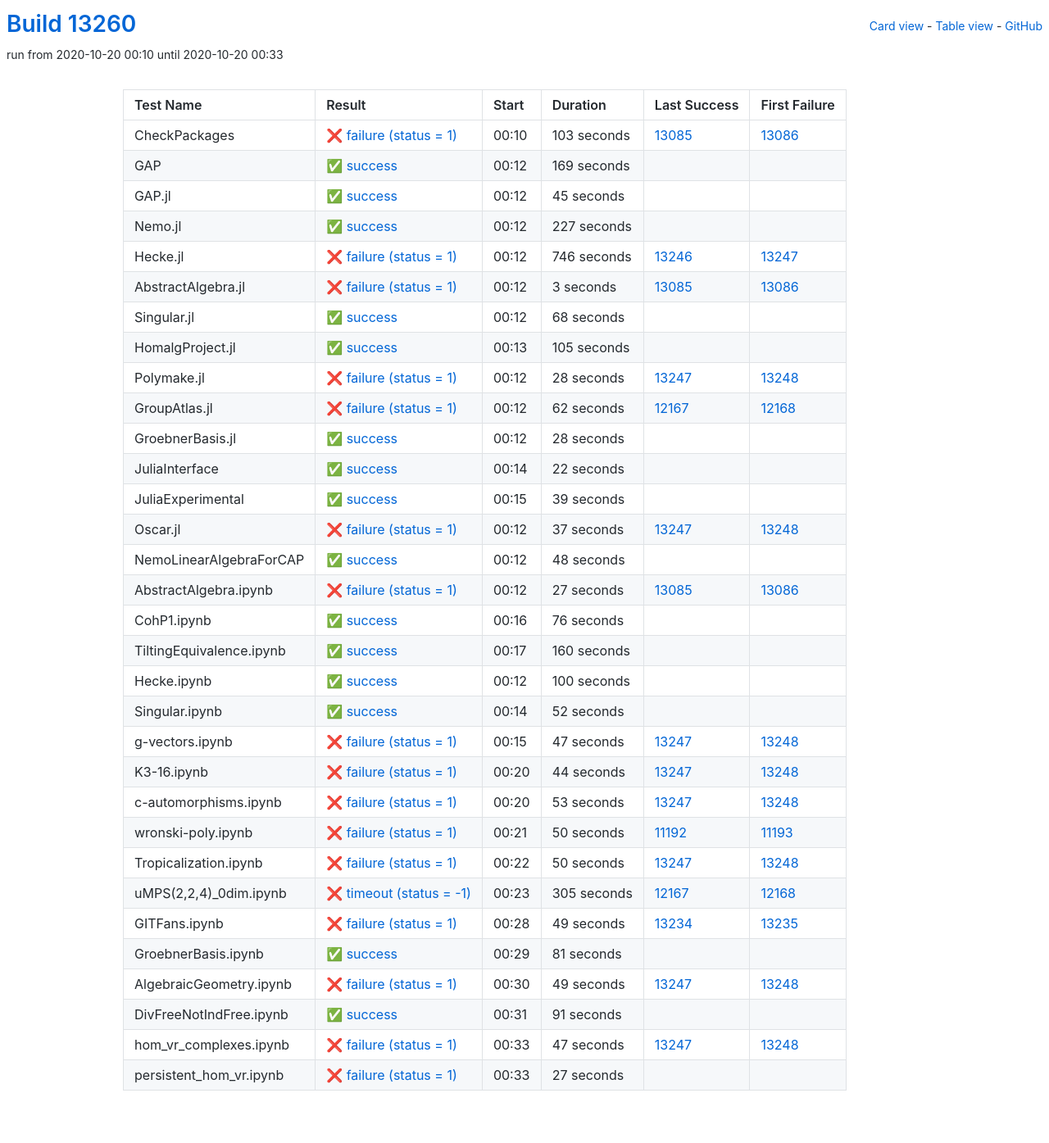
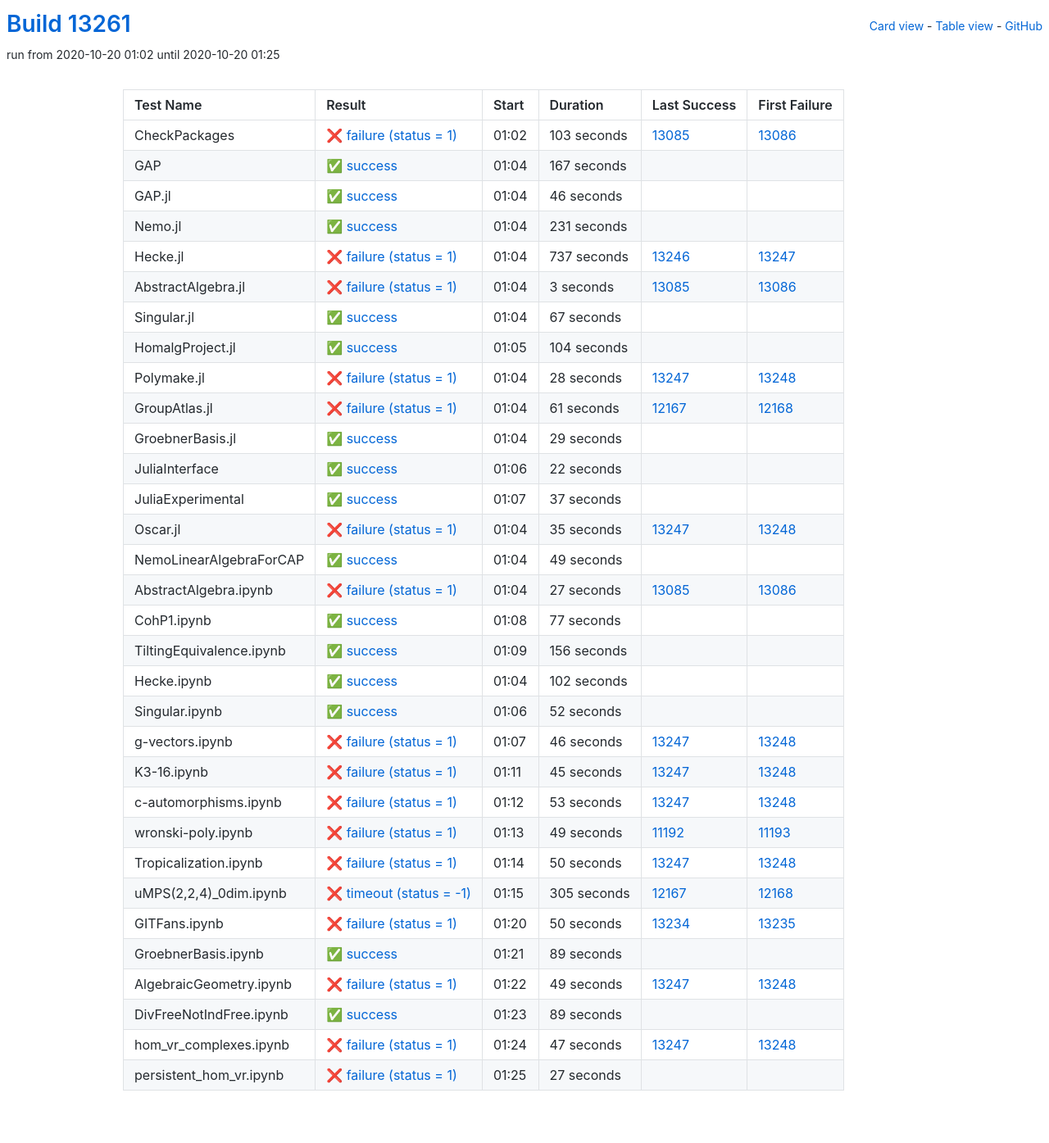
Before and after one commit to oscar-system/oscar-ci-status, a Jekyll site: the page built from table.html, in a window 1280 px wide. Shown: the whole page at 82% size. Built offline with Jekyll 4.4.1, drawn with Linux system fonts in a browser that asks for light colours.

Commit message:
Build #13261

```diff
--- a/_data/ci.yml
+++ b/_data/ci.yml
@@ -1,6 +1,6 @@
 ---
-build: 13260
-build_url: https://oscarci.mathematik.uni-kl.de/job/oscar/13260/
+build: 13261
+build_url: https://oscarci.mathematik.uni-kl.de/job/oscar/13261/
 job: oscar
 organization: oscar-system
 repo: oscar-ci-status
@@ -8,8 +8,8 @@
 tests:
 - name: CheckPackages
   id: checkpackages
-  log: https://oscarci.mathematik.uni-kl.de/job/oscar/13260/artifact/logs/build-13260/CheckPackages.log
-  start: 2020-10-20 00:10
+  log: https://oscarci.mathematik.uni-kl.de/job/oscar/13261/artifact/logs/build-13261/CheckPackages.log
+  start: 2020-10-20 01:02
   success: false
   exitcode: 1
   status: failure
@@ -20,56 +20,56 @@
   first_failure_url: https://oscarci.mathematik.uni-kl.de/job/oscar/13086/
 - name: GAP
   id: gap
-  log: https://oscarci.mathematik.uni-kl.de/job/oscar/13260/artifact/logs/build-13260/GAP.log
-  start: 2020-10-20 00:12
+  log: https://oscarci.mathematik.uni-kl.de/job/oscar/13261/artifact/logs/build-13261/GAP.log
+  start: 2020-10-20 01:04
   success: true
   exitcode: 0
   status: success
-  duration: 169
+  duration: 167
   last_success: false
   last_success_url:
   first_failure: false
   first_failure_url:
 - name: GAP.jl
   id: gap-jl
-  log: https://oscarci.mathematik.uni-kl.de/job/oscar/13260/artifact/logs/build-13260/GAP.jl.log
-  start: 2020-10-20 00:12
+  log: https://oscarci.mathematik.uni-kl.de/job/oscar/13261/artifact/logs/build-13261/GAP.jl.log
+  start: 2020-10-20 01:04
   success: true
   exitcode: 0
   status: success
-  duration: 45
+  duration: 46
   last_success: false
   last_success_url:
   first_failure: false
   first_failure_url:
 - name: Nemo.jl
   id: nemo-jl
-  log: https://oscarci.mathematik.uni-kl.de/job/oscar/13260/artifact/logs/build-13260/Nemo.jl.log
-  start: 2020-10-20 00:12
+  log: https://oscarci.mathematik.uni-kl.de/job/oscar/13261/artifact/logs/build-13261/Nemo.jl.log
+  start: 2020-10-20 01:04
   success: true
   exitcode: 0
   status: success
-  duration: 227
+  duration: 231
   last_success: false
   last_success_url:
   first_failure: false
   first_failure_url:
 - name: Hecke.jl
   id: hecke-jl
-  log: https://oscarci.mathematik.uni-kl.de/job/oscar/13260/artifact/logs/build-13260/Hecke.jl.log
-  start: 2020-10-20 00:12
+  log: https://oscarci.mathematik.uni-kl.de/job/oscar/13261/artifact/logs/build-13261/Hecke.jl.log
+  start: 2020-10-20 01:04
   success: false
   exitcode: 1
   status: failure
-  duration: 746
+  duration: 737
   last_success: 13246
   last_success_url: https://oscarci.mathematik.uni-kl.de/job/oscar/13246/
   first_failure: 13247
   first_failure_url: https://oscarci.mathematik.uni-kl.de/job/oscar/13247/
 - name: AbstractAlgebra.jl
   id: abstractalgebra-jl
-  log: https://oscarci.mathematik.uni-kl.de/job/oscar/13260/artifact/logs/build-13260/AbstractAlgebra.jl.log
-  start: 2020-10-20 00:12
+  log: https://oscarci.mathematik.uni-kl.de/job/oscar/13261/artifact/logs/build-13261/AbstractAlgebra.jl.log
+  start: 2020-10-20 01:04
   success: false
   exitcode: 1
   status: failure
@@ -80,32 +80,32 @@
   first_failure_url: https://oscarci.mathematik.uni-kl.de/job/oscar/13086/
 - name: Singular.jl
   id: singular-jl
-  log: https://oscarci.mathematik.uni-kl.de/job/oscar/13260/artifact/logs/build-13260/Singular.jl.log
-  start: 2020-10-20 00:12
+  log: https://oscarci.mathematik.uni-kl.de/job/oscar/13261/artifact/logs/build-13261/Singular.jl.log
+  start: 2020-10-20 01:04
   success: true
   exitcode: 0
   status: success
-  duration: 68
+  duration: 67
   last_success: false
   last_success_url:
   first_failure: false
   first_failure_url:
 - name: HomalgProject.jl
   id: homalgproject-jl
-  log: https://oscarci.mathematik.uni-kl.de/job/oscar/13260/artifact/logs/build-13260/HomalgProject.jl.log
-  start: 2020-10-20 00:13
+  log: https://oscarci.mathematik.uni-kl.de/job/oscar/13261/artifact/logs/build-13261/HomalgProject.jl.log
+  start: 2020-10-20 01:05
   success: true
   exitcode: 0
   status: success
-  duration: 105
+  duration: 104
   last_success: false
   last_success_url:
   first_failure: false
   first_failure_url:
 - name: Polymake.jl
   id: polymake-jl
-  log: https://oscarci.mathematik.uni-kl.de/job/oscar/13260/artifact/logs/build-13260/Polymake.jl.log
-  start: 2020-10-20 00:12
+  log: https://oscarci.mathematik.uni-kl.de/job/oscar/13261/artifact/logs/build-13261/Polymake.jl.log
+  start: 2020-10-20 01:04
   success: false
   exitcode: 1
   status: failure
@@ -116,32 +116,32 @@
   first_failure_url: https://oscarci.mathematik.uni-kl.de/job/oscar/13248/
 - name: GroupAtlas.jl
   id: groupatlas-jl
-  log: https://oscarci.mathematik.uni-kl.de/job/oscar/13260/artifact/logs/build-13260/GroupAtlas.jl.log
-  start: 2020-10-20 00:12
+  log: https://oscarci.mathematik.uni-kl.de/job/oscar/13261/artifact/logs/build-13261/GroupAtlas.jl.log
+  start: 2020-10-20 01:04
   success: false
   exitcode: 1
   status: failure
-  duration: 62
+  duration: 61
   last_success: 12167
   last_success_url: https://oscarci.mathematik.uni-kl.de/job/oscar/12167/
   first_failure: 12168
   first_failure_url: https://oscarci.mathematik.uni-kl.de/job/oscar/12168/
 - name: GroebnerBasis.jl
   id: groebnerbasis-jl
-  log: https://oscarci.mathematik.uni-kl.de/job/oscar/13260/artifact/logs/build-13260/GroebnerBasis.jl.log
-  start: 2020-10-20 00:12
+  log: https://oscarci.mathematik.uni-kl.de/job/oscar/13261/artifact/logs/build-13261/GroebnerBasis.jl.log
+  start: 2020-10-20 01:04
   success: true
   exitcode: 0
   status: success
-  duration: 28
+  duration: 29
   last_success: false
   last_success_url:
   first_failure: false
   first_failure_url:
 - name: JuliaInterface
   id: juliainterface
-  log: https://oscarci.mathematik.uni-kl.de/job/oscar/13260/artifact/logs/build-13260/JuliaInterface.log
-  start: 2020-10-20 00:14
+  log: https://oscarci.mathematik.uni-kl.de/job/oscar/13261/artifact/logs/build-13261/JuliaInterface.log
+  start: 2020-10-20 01:06
   success: true
   exitcode: 0
   status: success
@@ -152,44 +152,44 @@
   first_failure_url:
 - name: JuliaExperimental
   id: juliaexperimental
-  log: https://oscarci.mathematik.uni-kl.de/job/oscar/13260/artifact/logs/build-13260/JuliaExperimental.log
-  start: 2020-10-20 00:15
+  log: https://oscarci.mathematik.uni-kl.de/job/oscar/13261/artifact/logs/build-13261/JuliaExperimental.log
+  start: 2020-10-20 01:07
   success: true
   exitcode: 0
   status: success
-  duration: 39
+  duration: 37
   last_success: false
   last_success_url:
   first_failure: false
   first_failure_url:
 - name: Oscar.jl
   id: oscar-jl
-  log: https://oscarci.mathematik.uni-kl.de/job/oscar/13260/artifact/logs/build-13260/Oscar.jl.log
-  start: 2020-10-20 00:12
+  log: https://oscarci.mathematik.uni-kl.de/job/oscar/13261/artifact/logs/build-13261/Oscar.jl.log
+  start: 2020-10-20 01:04
   success: false
   exitcode: 1
   status: failure
-  duration: 37
+  duration: 35
   last_success: 13247
   last_success_url: https://oscarci.mathematik.uni-kl.de/job/oscar/13247/
   first_failure: 13248
   first_failure_url: https://oscarci.mathematik.uni-kl.de/job/oscar/13248/
 - name: NemoLinearAlgebraForCAP
   id: nemolinearalgebraforcap
-  log: https://oscarci.mathematik.uni-kl.de/job/oscar/13260/artifact/logs/build-13260/NemoLinearAlgebraForCAP.log
-  start: 2020-10-20 00:12
+  log: https://oscarci.mathematik.uni-kl.de/job/oscar/13261/artifact/logs/build-13261/NemoLinearAlgebraForCAP.log
+  start: 2020-10-20 01:04
   success: true
   exitcode: 0
   status: success
-  duration: 48
+  duration: 49
   last_success: false
   last_success_url:
   first_failure: false
   first_failure_url:
 - name: AbstractAlgebra.ipynb
   id: abstractalgebra-ipynb
-  log: https://oscarci.mathematik.uni-kl.de/job/oscar/13260/artifact/logs/build-13260/AbstractAlgebra.ipynb.log
-  start: 2020-10-20 00:12
+  log: https://oscarci.mathematik.uni-kl.de/job/oscar/13261/artifact/logs/build-13261/AbstractAlgebra.ipynb.log
+  start: 2020-10-20 01:04
   success: false
   exitcode: 1
   status: failure
@@ -200,44 +200,44 @@
   first_failure_url: https://oscarci.mathematik.uni-kl.de/job/oscar/13086/
 - name: CohP1.ipynb
   id: cohp1-ipynb
-  log: https://oscarci.mathematik.uni-kl.de/job/oscar/13260/artifact/logs/build-13260/CohP1.ipynb.log
-  start: 2020-10-20 00:16
+  log: https://oscarci.mathematik.uni-kl.de/job/oscar/13261/artifact/logs/build-13261/CohP1.ipynb.log
+  start: 2020-10-20 01:08
   success: true
   exitcode: 0
   status: success
-  duration: 76
+  duration: 77
   last_success: false
   last_success_url:
   first_failure: false
   first_failure_url:
 - name: TiltingEquivalence.ipynb
   id: tiltingequivalence-ipynb
-  log: https://oscarci.mathematik.uni-kl.de/job/oscar/13260/artifact/logs/build-13260/TiltingEquivalence.ipynb.log
-  start: 2020-10-20 00:17
+  log: https://oscarci.mathematik.uni-kl.de/job/oscar/13261/artifact/logs/build-13261/TiltingEquivalence.ipynb.log
+  start: 2020-10-20 01:09
   success: true
   exitcode: 0
   status: success
-  duration: 160
+  duration: 156
   last_success: false
   last_success_url:
   first_failure: false
   first_failure_url:
 - name: Hecke.ipynb
   id: hecke-ipynb
-  log: https://oscarci.mathematik.uni-kl.de/job/oscar/13260/artifact/logs/build-13260/Hecke.ipynb.log
-  start: 2020-10-20 00:12
+  log: https://oscarci.mathematik.uni-kl.de/job/oscar/13261/artifact/logs/build-13261/Hecke.ipynb.log
+  start: 2020-10-20 01:04
   success: true
   exitcode: 0
   status: success
-  duration: 100
+  duration: 102
   last_success: false
   last_success_url:
   first_failure: false
   first_failure_url:
 - name: Singular.ipynb
   id: singular-ipynb
-  log: https://oscarci.mathematik.uni-kl.de/job/oscar/13260/artifact/logs/build-13260/Singular.ipynb.log
-  start: 2020-10-20 00:14
+  log: https://oscarci.mathematik.uni-kl.de/job/oscar/13261/artifact/logs/build-13261/Singular.ipynb.log
+  start: 2020-10-20 01:06
   success: true
   exitcode: 0
   status: success
@@ -248,32 +248,32 @@
   first_failure_url:
 - name: g-vectors.ipynb
   id: g-vectors-ipynb
-  log: https://oscarci.mathematik.uni-kl.de/job/oscar/13260/artifact/logs/build-13260/g-vectors.ipynb.log
-  start: 2020-10-20 00:15
+  log: https://oscarci.mathematik.uni-kl.de/job/oscar/13261/artifact/logs/build-13261/g-vectors.ipynb.log
+  start: 2020-10-20 01:07
   success: false
   exitcode: 1
   status: failure
-  duration: 47
+  duration: 46
   last_success: 13247
   last_success_url: https://oscarci.mathematik.uni-kl.de/job/oscar/13247/
   first_failure: 13248
   first_failure_url: https://oscarci.mathematik.uni-kl.de/job/oscar/13248/
 - name: K3-16.ipynb
   id: k3-16-ipynb
-  log: https://oscarci.mathematik.uni-kl.de/job/oscar/13260/artifact/logs/build-13260/K3-16.ipynb.log
-  start: 2020-10-20 00:20
+  log: https://oscarci.mathematik.uni-kl.de/job/oscar/13261/artifact/logs/build-13261/K3-16.ipynb.log
+  start: 2020-10-20 01:11
   success: false
   exitcode: 1
   status: failure
-  duration: 44
+  duration: 45
   last_success: 13247
   last_success_url: https://oscarci.mathematik.uni-kl.de/job/oscar/13247/
   first_failure: 13248
   first_failure_url: https://oscarci.mathematik.uni-kl.de/job/oscar/13248/
 - name: c-automorphisms.ipynb
   id: c-automorphisms-ipynb
-  log: https://oscarci.mathematik.uni-kl.de/job/oscar/13260/artifact/logs/build-13260/c-automorphisms.ipynb.log
-  start: 2020-10-20 00:20
+  log: https://oscarci.mathematik.uni-kl.de/job/oscar/13261/artifact/logs/build-13261/c-automorphisms.ipynb.log
+  start: 2020-10-20 01:12
   success: false
   exitcode: 1
   status: failure
@@ -284,20 +284,20 @@
   first_failure_url: https://oscarci.mathematik.uni-kl.de/job/oscar/13248/
 - name: wronski-poly.ipynb
   id: wronski-poly-ipynb
-  log: https://oscarci.mathematik.uni-kl.de/job/oscar/13260/artifact/logs/build-13260/wronski-poly.ipynb.log
-  start: 2020-10-20 00:21
+  log: https://oscarci.mathematik.uni-kl.de/job/oscar/13261/artifact/logs/build-13261/wronski-poly.ipynb.log
+  start: 2020-10-20 01:13
   success: false
   exitcode: 1
   status: failure
-  duration: 50
+  duration: 49
   last_success: 11192
   last_success_url: https://oscarci.mathematik.uni-kl.de/job/oscar/11192/
   first_failure: 11193
   first_failure_url: https://oscarci.mathematik.uni-kl.de/job/oscar/11193/
 - name: Tropicalization.ipynb
   id: tropicalization-ipynb
-  log: https://oscarci.mathematik.uni-kl.de/job/oscar/13260/artifact/logs/build-13260/Tropicalization.ipynb.log
-  start: 2020-10-20 00:22
+  log: https://oscarci.mathematik.uni-kl.de/job/oscar/13261/artifact/logs/build-13261/Tropicalization.ipynb.log
+  start: 2020-10-20 01:14
   success: false
   exitcode: 1
   status: failure
@@ -308,8 +308,8 @@
   first_failure_url: https://oscarci.mathematik.uni-kl.de/job/oscar/13248/
 - name: uMPS(2,2,4)_0dim.ipynb
   id: umps-2-2-4-0dim-ipynb
-  log: https://oscarci.mathematik.uni-kl.de/job/oscar/13260/artifact/logs/build-13260/uMPS-2-2-4-_0dim.ipynb.log
-  start: 2020-10-20 00:23
+  log: https://oscarci.mathematik.uni-kl.de/job/oscar/13261/artifact/logs/build-13261/uMPS-2-2-4-_0dim.ipynb.log
+  start: 2020-10-20 01:15
   success: false
   exitcode: -1
   status: timeout
@@ -320,32 +320,32 @@
   first_failure_url: https://oscarci.mathematik.uni-kl.de/job/oscar/12168/
 - name: GITFans.ipynb
   id: gitfans-ipynb
-  log: https://oscarci.mathematik.uni-kl.de/job/oscar/13260/artifact/logs/build-13260/GITFans.ipynb.log
-  start: 2020-10-20 00:28
+  log: https://oscarci.mathematik.uni-kl.de/job/oscar/13261/artifact/logs/build-13261/GITFans.ipynb.log
+  start: 2020-10-20 01:20
   success: false
   exitcode: 1
   status: failure
-  duration: 49
+  duration: 50
   last_success: 13234
   last_success_url: https://oscarci.mathematik.uni-kl.de/job/oscar/13234/
   first_failure: 13235
   first_failure_url: https://oscarci.mathematik.uni-kl.de/job/oscar/13235/
 - name: GroebnerBasis.ipynb
   id: groebnerbasis-ipynb
-  log: https://oscarci.mathematik.uni-kl.de/job/oscar/13260/artifact/logs/build-13260/GroebnerBasis.ipynb.log
-  start: 2020-10-20 00:29
+  log: https://oscarci.mathematik.uni-kl.de/job/oscar/13261/artifact/logs/build-13261/GroebnerBasis.ipynb.log
+  start: 2020-10-20 01:21
   success: true
   exitcode: 0
   status: success
-  duration: 81
+  duration: 89
   last_success: false
   last_success_url:
   first_failure: false
   first_failure_url:
 - name: AlgebraicGeometry.ipynb
   id: algebraicgeometry-ipynb
-  log: https://oscarci.mathematik.uni-kl.de/job/oscar/13260/artifact/logs/build-13260/AlgebraicGeometry.ipynb.log
-  start: 2020-10-20 00:30
+  log: https://oscarci.mathematik.uni-kl.de/job/oscar/13261/artifact/logs/build-13261/AlgebraicGeometry.ipynb.log
+  start: 2020-10-20 01:22
   success: false
   exitcode: 1
   status: failure
@@ -356,20 +356,20 @@
   first_failure_url: https://oscarci.mathematik.uni-kl.de/job/oscar/13248/
 - name: DivFreeNotIndFree.ipynb
   id: divfreenotindfree-ipynb
-  log: https://oscarci.mathematik.uni-kl.de/job/oscar/13260/artifact/logs/build-13260/DivFreeNotIndFree.ipynb.log
-  start: 2020-10-20 00:31
+  log: https://oscarci.mathematik.uni-kl.de/job/oscar/13261/artifact/logs/build-13261/DivFreeNotIndFree.ipynb.log
+  start: 2020-10-20 01:23
   success: true
   exitcode: 0
   status: success
-  duration: 91
+  duration: 89
   last_success: false
   last_success_url:
   first_failure: false
   first_failure_url:
 - name: hom_vr_complexes.ipynb
   id: hom-vr-complexes-ipynb
-  log: https://oscarci.mathematik.uni-kl.de/job/oscar/13260/artifact/logs/build-13260/hom_vr_complexes.ipynb.log
-  start: 2020-10-20 00:33
+  log: https://oscarci.mathematik.uni-kl.de/job/oscar/13261/artifact/logs/build-13261/hom_vr_complexes.ipynb.log
+  start: 2020-10-20 01:24
   success: false
   exitcode: 1
   status: failure
@@ -380,8 +380,8 @@
   first_failure_url: https://oscarci.mathematik.uni-kl.de/job/oscar/13248/
 - name: persistent_hom_vr.ipynb
   id: persistent-hom-vr-ipynb
-  log: https://oscarci.mathematik.uni-kl.de/job/oscar/13260/artifact/logs/build-13260/persistent_hom_vr.ipynb.log
-  start: 2020-10-20 00:33
+  log: https://oscarci.mathematik.uni-kl.de/job/oscar/13261/artifact/logs/build-13261/persistent_hom_vr.ipynb.log
+  start: 2020-10-20 01:25
   success: false
   exitcode: 1
   status: failure
```
Also changed, not shown: README.md.
